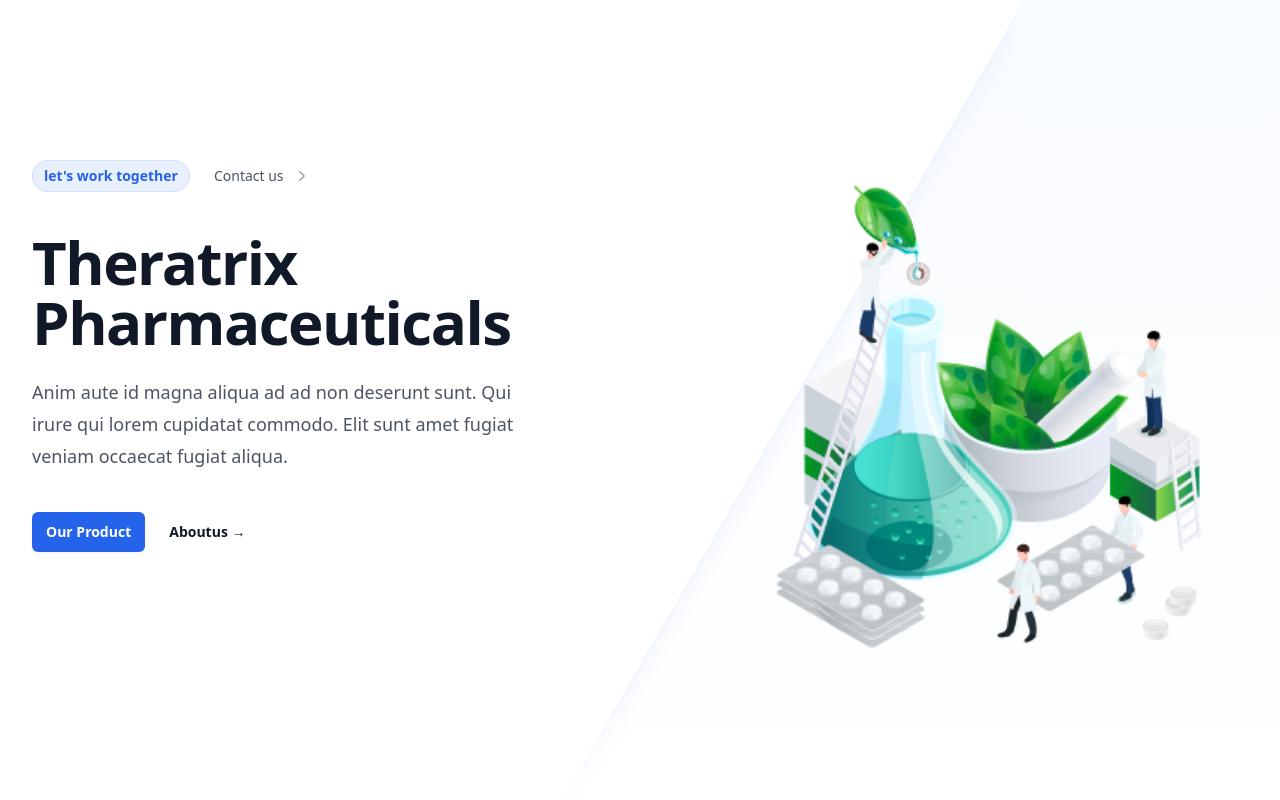
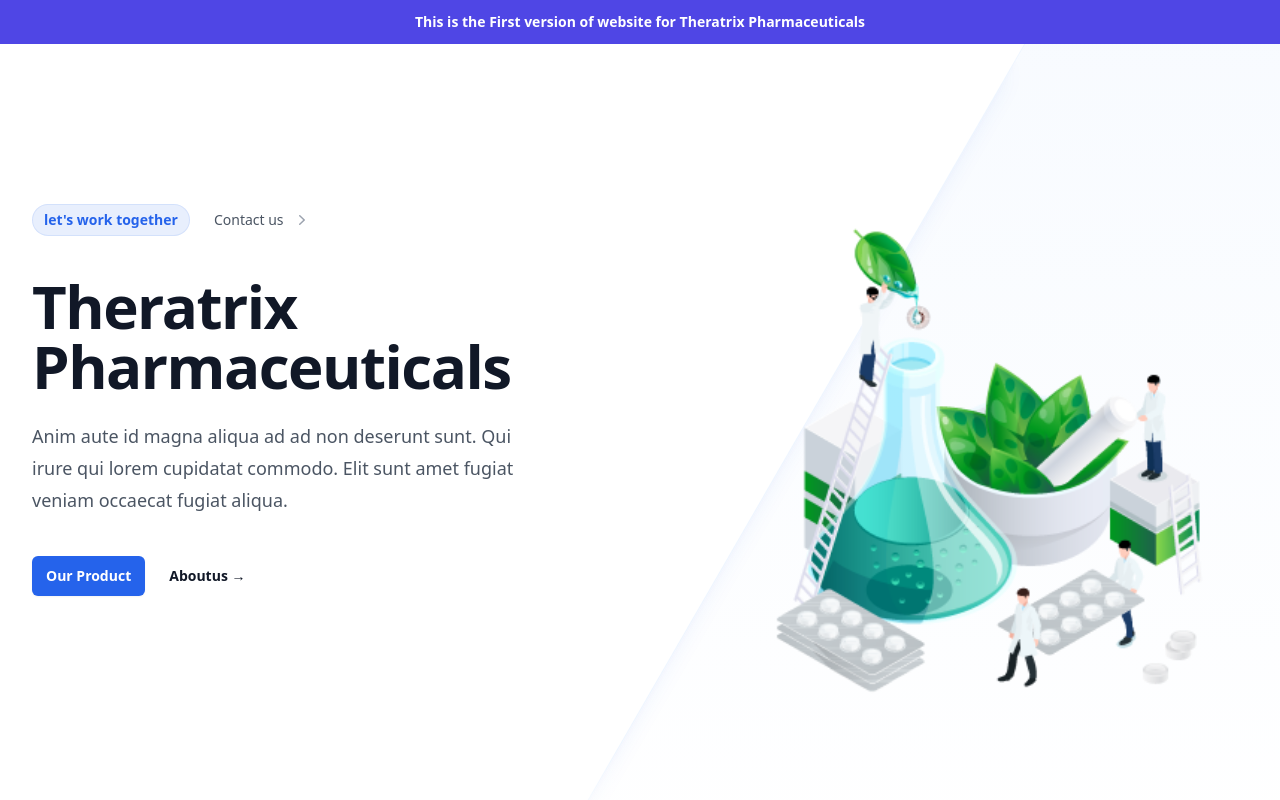
Before and after one commit to burhanuddinhamzabhai/theratrix-website, a plain HTML site: page index.html in a window 1280 px wide. Shown: the top 800 px of the page. Drawn offline with nearby package versions, Linux system fonts and the light colour scheme.

Commit message:
Update index.html

```diff
--- a/index.html
+++ b/index.html
@@ -8,6 +8,21 @@
 
 </head>
 <body>
+
+    <!-- notice -->
+    <div class="flex items-center gap-x-6 bg-indigo-600 px-6 py-2.5 sm:px-3.5 sm:before:flex-1">
+        <p class="text-sm leading-6 text-white">
+          <a href="#">
+            <strong class="font-semibold">This is the First version of website for Theratrix Pharmaceuticals</strong>
+          </a>
+        </p>
+        <div class="flex flex-1 justify-end">
+
+        </div>
+      </div>
+
+    <!-- notice ends -->
+
 
     <!-- hero section -->
     <div class="bg-white">
```
